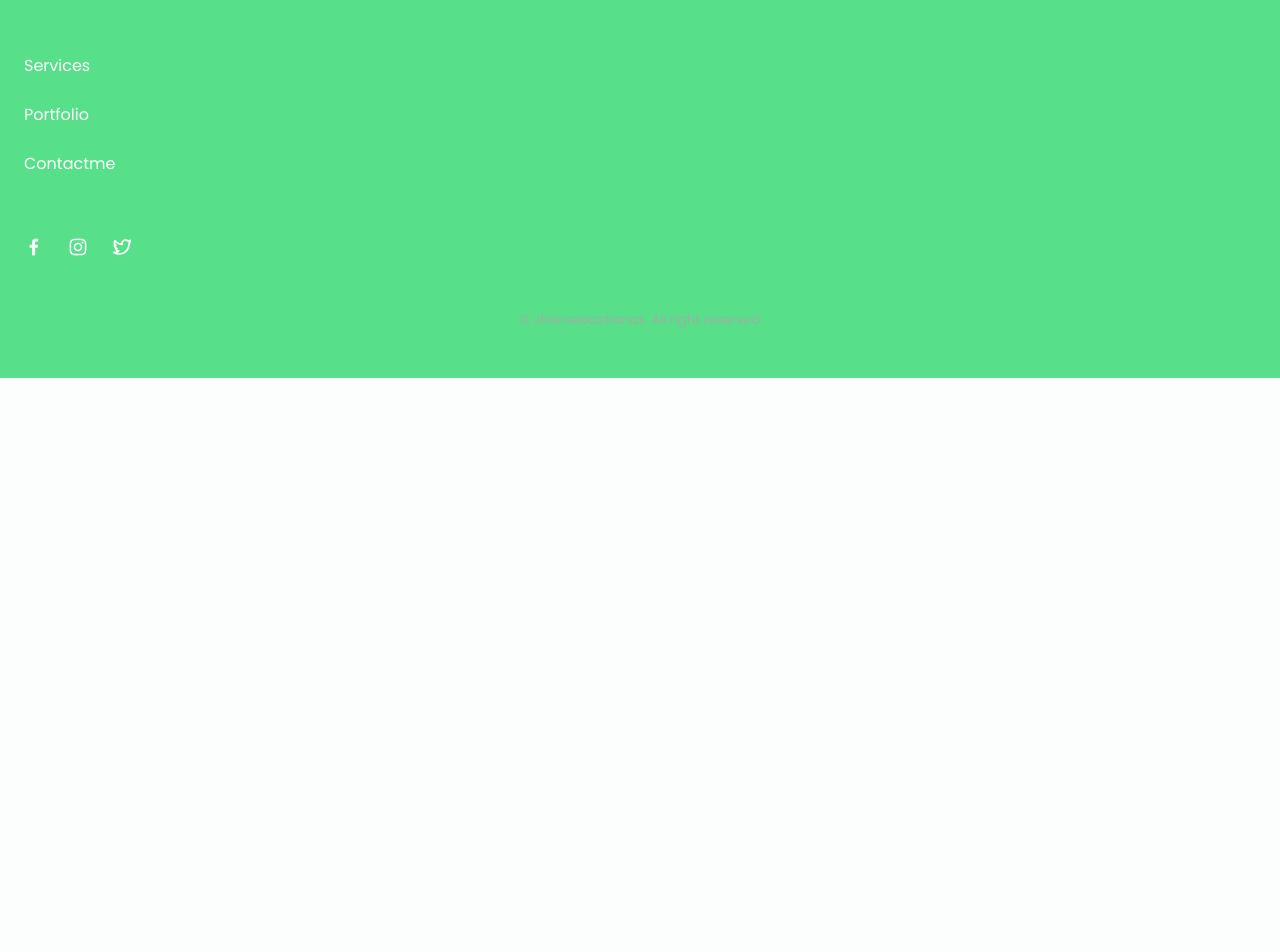
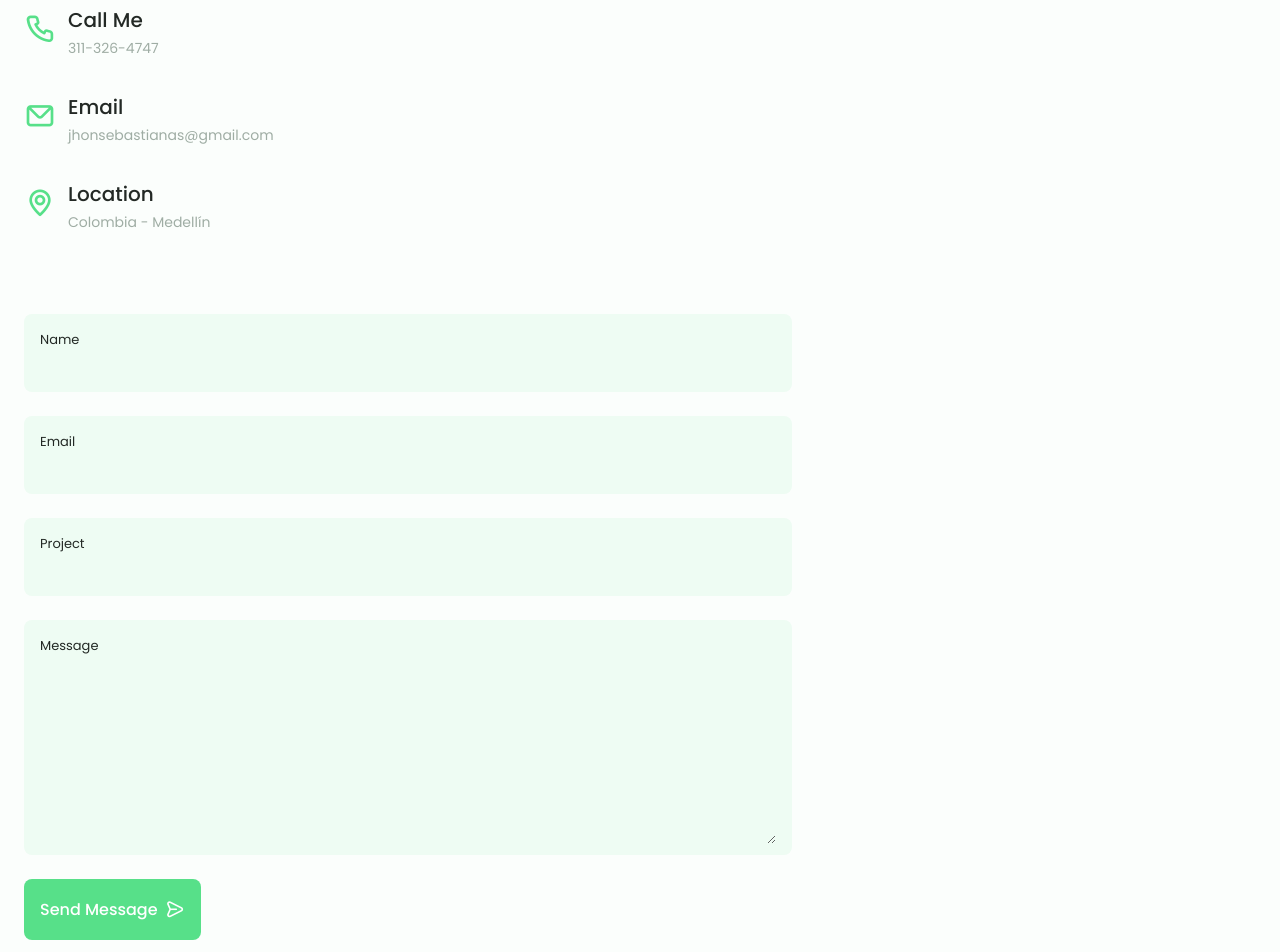
Before and after one commit to Jhonsebastianas/portafolio, a Next.js app: page / in a window 1280 px wide. Shown: the part 3980-4932 px from the top of the page. Before the commit the page ends 4406 px from the top, so only its background shows below. Built offline with nearby package versions, Linux system fonts and the light colour scheme.

Commit message:
Contactme - 16/05/2021, 01:34 a.m.

```diff
--- /dev/null
+++ b/src/components/sections/Contactme.jsx
@@ -0,0 +1,119 @@
+import React from 'react'
+import StyledComponent from 'styled-components'
+
+const StyledContactContainer = StyledComponent.div`
+    row-gap: 3rem;
+
+    .contact__information {
+        display: flex;
+        margin-bottom: var(--mb-2);
+    }
+
+    .contact__icon {
+        font-size: 2rem;
+        color: var(--first-color);
+        margin-right: var(--mb-0-75);
+    }
+
+    .contact__title {
+        font-size: var(--h3-font-size);
+        font-weight: var(--font-medium);
+    }
+
+    .contact__subtitle {
+        font-size: var(--small-font-size);
+        color: var(--text-color-light);
+    }
+
+    .contact__content {
+        background-color: var(--input-color);
+        border-radius: .5rem;
+        padding: .75rem 1rem .25rem;
+    }
+
+    .contact__label {
+        font-size: var(--smaller-font-size);
+        color: var(--title-color);
+    }
+
+    .contact__input {
+        width: 100%;
+        background-color: var(--input-color);
+        color: var(--text-color);
+        font-family: var(--body-font);
+        font-size: var(--normal-font-size);
+        border: none;
+        outline: none;
+        padding: .25rem .5rem .5rem 0;
+    }
+`
+
+const Contacme = () => {
+    return (
+        <section className="contact section" id="contact">
+            <h2 className="section__title">Contact Me</h2>
+            <span className="section__subtitle">Get in touch</span>
+
+            <StyledContactContainer className="contact__container container grid">
+                <div>
+                    <div className="contact__information">
+                        <i className="uil uil-phone contact__icon"></i>
+
+                        <div>
+                            <h3 className="contact__title">Call Me</h3>
+                            <span className="contact__subtitle">311-326-4747</span>
+                        </div>
+                    </div>
+
+                    <div className="contact__information">
+                        <i className="uil uil-envelope contact__icon"></i>
+
+                        <div>
+                            <h3 className="contact__title">Email</h3>
+                            <span className="contact__subtitle">jhonsebastianas@gmail.com</span>
+                        </div>
+                    </div>
+
+                    <div className="contact__information">
+                        <i className="uil uil-map-marker contact__icon"></i>
+
+                        <div>
+                            <h3 className="contact__title">Location</h3>
+                            <span className="contact__subtitle">Colombia - Medellín</span>
+                        </div>
+                    </div>
+                </div>
+
+                <form action="" className="contact__form grid">
+                    <div className="contact__inputs grid">
+                        <div className="contact__content">
+                            <label htmlFor="" className="contact__label">Name</label>
+                            <input type="text" className="contact__input" />
+                        </div>
+                        <div className="contact__content">
+                            <label htmlFor="" className="contact__label">Email</label>
+                            <input type="email" className="contact__input" />
+                        </div>
+                    </div>
+                    <div className="contact__content">
+                        <label htmlFor="" className="contact__label">Project</label>
+                        <input type="text" className="contact__input" />
+                    </div>
+                    <div className="contact__content">
+                        <label htmlFor="" className="contact__label">Message</label>
+                        <textarea name="" id="" cols="0" rows="7" className="contact__input"></textarea>
+                    </div>
+
+                    <div>
+                        <a href="#" className="button button--flex">
+                            Send Message
+                        <i className="uil uil-message button__icon"></i>
+                        </a>
+                    </div>
+                </form>
+            </StyledContactContainer>
+        </section>
+    )
+}
+
+export default Contacme
--- a/src/pages/index.js
+++ b/src/pages/index.js
@@ -6,6 +6,8 @@ import Skills from '@components/sections/Skills'
 import Qualification from '@components/sections/Qualification'
 import Services from '@components/sections/Services'
 import PortFolio from '@components/sections/Portfolio'
+
+import Contact from '@components/sections/Contactme'
 
 // import Footer from '@components/layouts/Footer'
 // import CollaboratedWith from '@components/hooks/CollaboratedWith'
@@ -23,6 +25,7 @@ export default function Home() {
       <Qualification />
       <Services />
       <PortFolio />
+      <Contact />
     </Layout>
     // <div className={styles.container}>
     //   <Layout>
```
